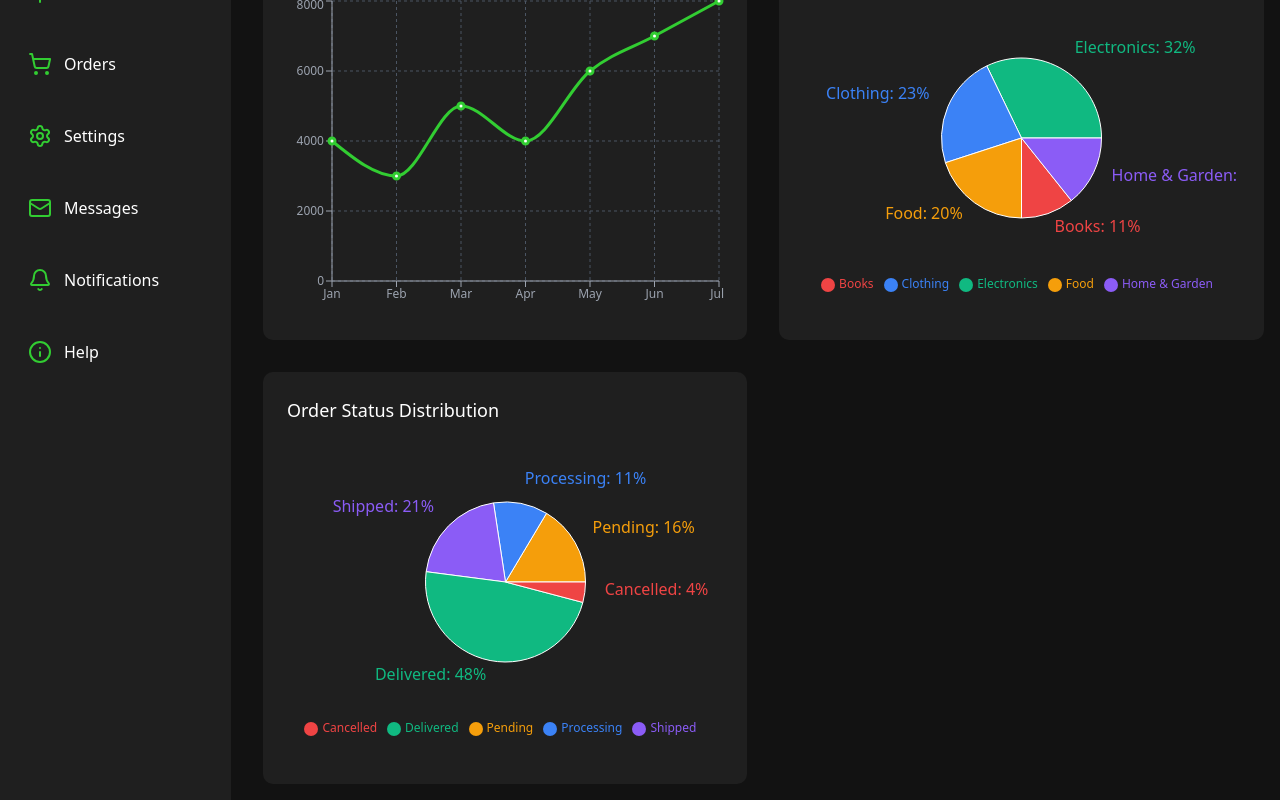
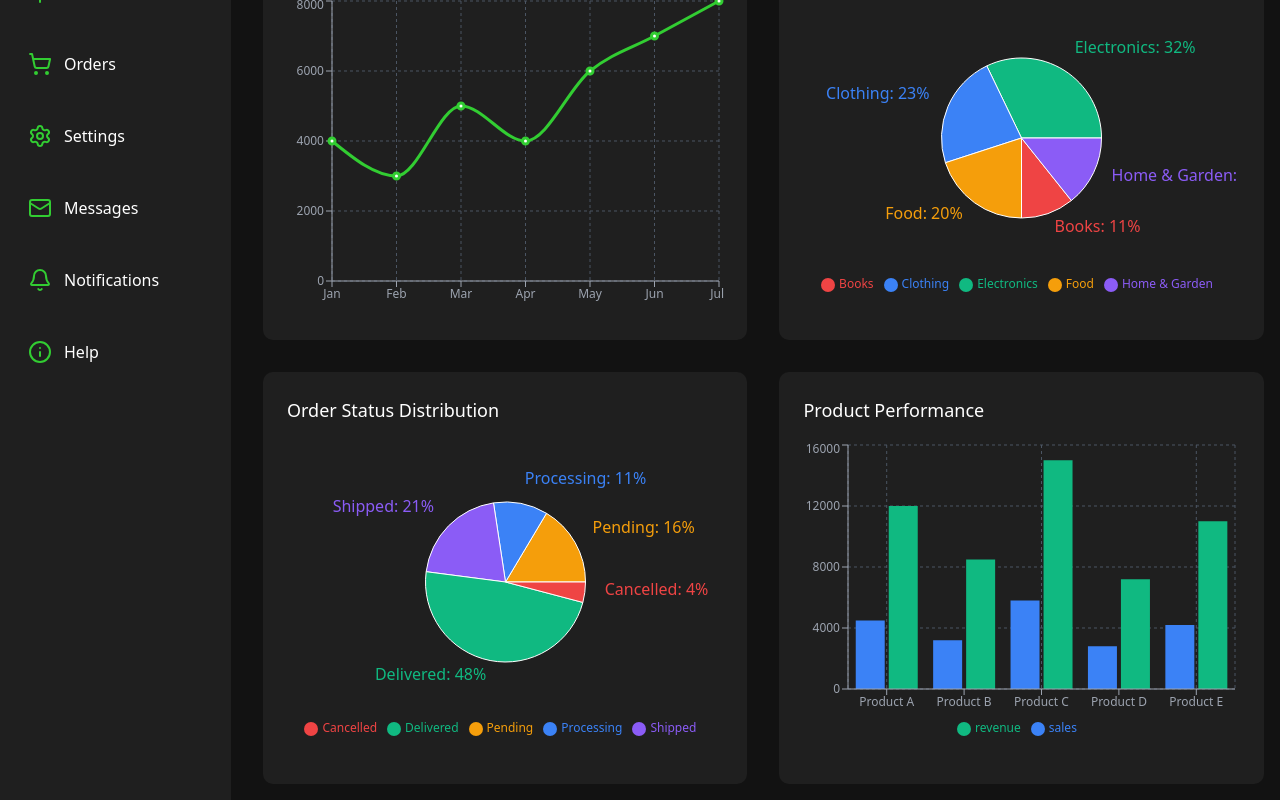
Before and after one commit to 0x-70da/admin-dashboard, a Next.js app: page / in a window 1280 px wide. Shown: the part 316-1116 px from the top of the page. Built offline with nearby package versions, Linux system fonts and the light colour scheme.

Commit message:
Add Product Performance Chart component to Overview Page

```diff
--- a/app/overview/page.jsx
+++ b/app/overview/page.jsx
@@ -5,6 +5,7 @@ import { motion } from "framer-motion";
 import SalesOverviewChart from "@/components/charts/SalesOverviewChart";
 import CategoryDistributionChart from "@/components/charts/CategoryDistributionChart";
 import OrderDistributionChart from "@/components/charts/OrderDistributionChart";
+import ProductPerformanceChart from "@/components/charts/ProductPerformanceChart";
 
 const OverviewPage = () => {
   return (
@@ -25,6 +26,7 @@ const OverviewPage = () => {
         <SalesOverviewChart />
         <CategoryDistributionChart />
         <OrderDistributionChart />
+        <ProductPerformanceChart />
       </section>
     </main>
   );
--- /dev/null
+++ b/components/charts/ProductPerformanceChart.jsx
@@ -0,0 +1,62 @@
+"use client";
+import {
+  BarChart,
+  Bar,
+  XAxis,
+  YAxis,
+  CartesianGrid,
+  Tooltip,
+  ResponsiveContainer,
+  Legend,
+} from "recharts";
+
+// test data
+const data = [
+  { name: "Product A", sales: 4500, revenue: 12000 },
+  { name: "Product B", sales: 3200, revenue: 8500 },
+  { name: "Product C", sales: 5800, revenue: 15000 },
+  { name: "Product D", sales: 2800, revenue: 7200 },
+  { name: "Product E", sales: 4200, revenue: 11000 },
+];
+
+const ProductPerformanceChart = () => {
+  return (
+    <div className="p-4 md:p-6 bg-(--background-secondary) rounded-lg">
+      <h2 className="text-base md:text-lg font-medium mb-4 text-center md:text-left">
+        Product Performance
+      </h2>
+      <div className="h-64 md:h-80">
+        <ResponsiveContainer width="100%" height="100%">
+          <BarChart data={data}>
+            <CartesianGrid strokeDasharray="3 3" stroke="#4b5563" />
+            <XAxis
+              dataKey="name"
+              stroke="#9ca3af"
+              tick={{ fontSize: 12 }}
+              interval="preserveStartEnd"
+            />
+            <YAxis stroke="#9ca3af" tick={{ fontSize: 12 }} width={40} />
+            <Tooltip
+              contentStyle={{
+                backgroundColor: "rgba(31, 41, 95, 0.8)",
+                borderColor: "#4b5563",
+                fontSize: "12px",
+              }}
+              itemStyle={{ color: "#e5e7eb" }}
+            />
+            <Legend
+              verticalAlign="bottom"
+              height={36}
+              iconType="circle"
+              wrapperStyle={{ fontSize: "12px" }}
+            />
+            <Bar dataKey="sales" fill="#3b82f6" />
+            <Bar dataKey="revenue" fill="#10b981" />
+          </BarChart>
+        </ResponsiveContainer>
+      </div>
+    </div>
+  );
+};
+
+export default ProductPerformanceChart;
```
